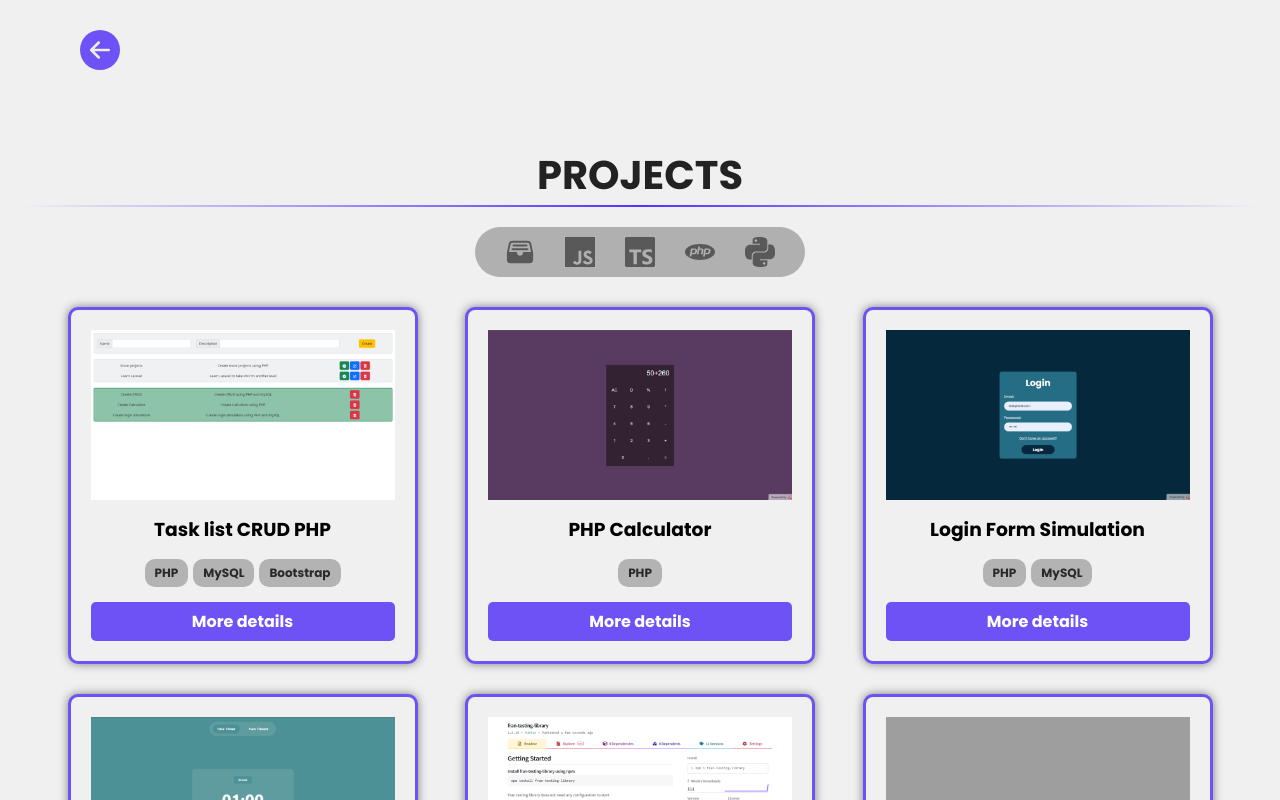
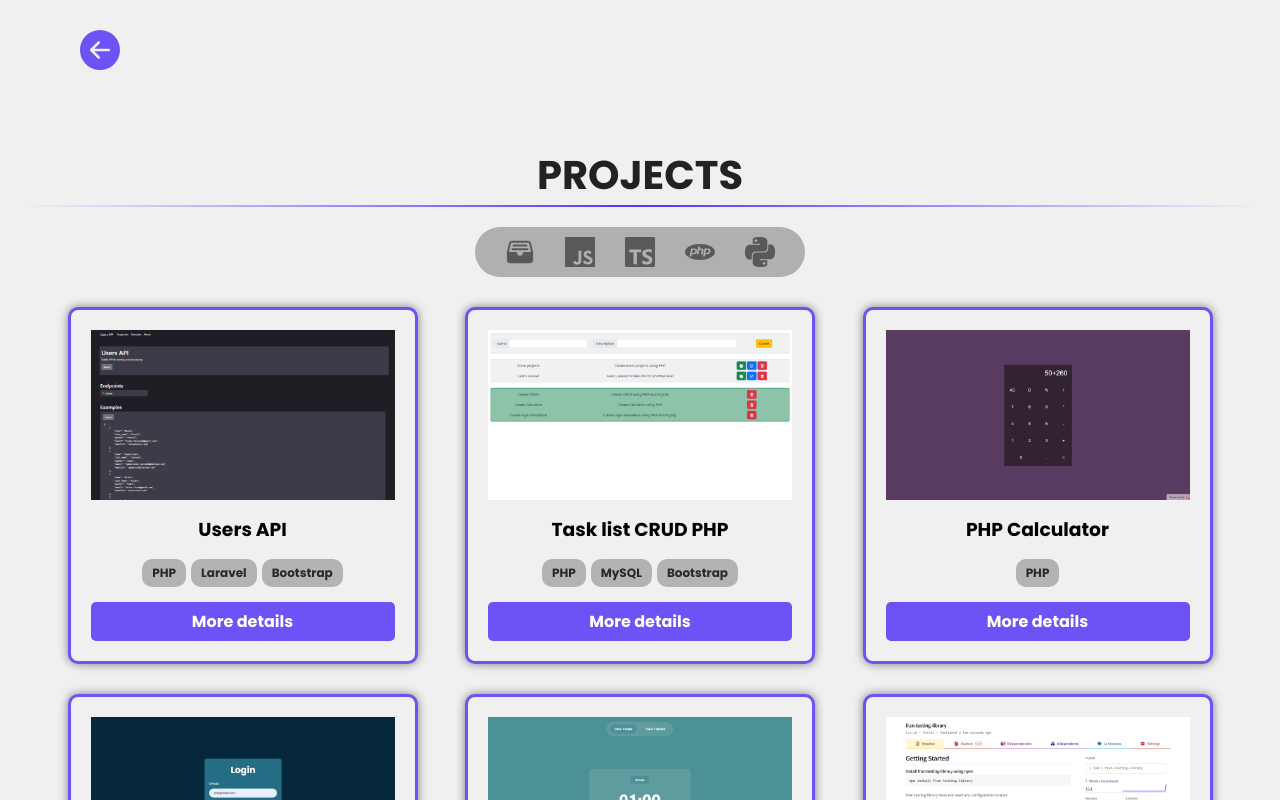
Before and after one commit to francescoalterio/portfolio-nextjs, a Next.js app: page /projects in a window 1280 px wide. Shown: the top 800 px of the page. Built offline with nearby package versions, Linux system fonts and the light colour scheme; grey boxes are pictures that could not be loaded.

Commit message:
add new project

```diff
--- a/projects/index.js
+++ b/projects/index.js
@@ -839,4 +839,41 @@ The app is built with Monaco Editor, the same editor that VS Code uses.`,
       />,
     ],
   },
+  {
+    id: 23,
+    name: "Users API",
+    src: "/images/projects/users-api-laravel.png",
+    alt: "img-users-api-laravel",
+    description: "Random Users API built with Laravel. Perfect for testing any frontend.",
+    preview: "https://users-api.fly.dev/",
+    repo: "https://github.com/francescoalterio/users-api-php",
+    coreTechs: ["PHP", "Laravel", "Bootstrap"],
+    isFavorite: false,
+    techs: [
+      <Skill
+        src={"/images/technologies/php.png"}
+        href={"https://www.php.net"}
+        alt={"img-php-logo"}
+        technology="PHP"
+        size={80}
+        needPadding
+      />,
+      <Skill
+        src={"/images/technologies/laravel.png"}
+        href={"https://laravel.com/"}
+        alt={"img-laravel-logo"}
+        technology="Laravel"
+        size={80}
+        needPadding
+      />,
+      <Skill
+        src={"/images/technologies/bootstrap.png"}
+        href={"https://getbootstrap.com/"}
+        alt={"img-bootstrap-logo"}
+        technology="Bootstrap"
+        size={80}
+        needPadding
+      />,
+    ],
+  },
 ];
```
Also changed, not shown: public/images/projects/users-api-laravel.png (added), public/images/technologies/laravel.png (added).
